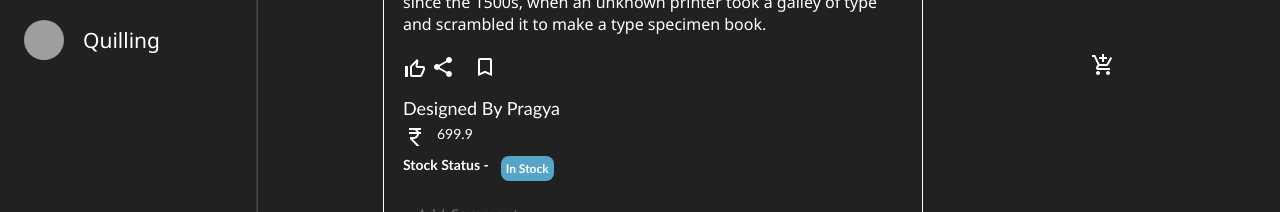
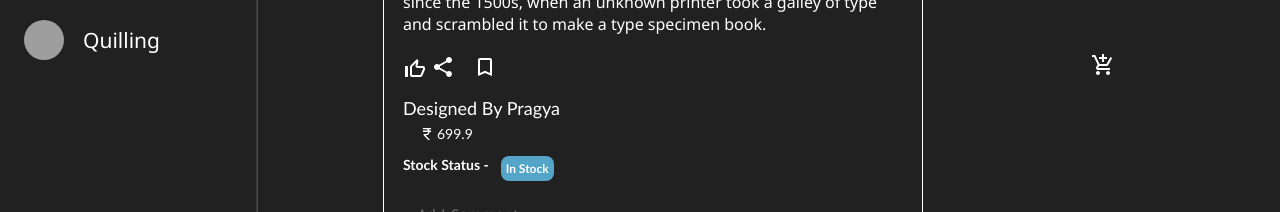
Before and after one commit to Pragyani/art-gallery, a React (Create React App) app: page / in a window 1280 px wide. Shown: the part 780-992 px from the top of the page. Built offline with nearby package versions, Linux system fonts and the light colour scheme; grey boxes are pictures that could not be loaded.

Commit message:
add : styling for price-tag-ruppee

```diff
--- a/src/ProductDetails/productDetail.css
+++ b/src/ProductDetails/productDetail.css
@@ -313,3 +313,12 @@ margin-left: 36pc;
 .info-data .input-span-tag:hover{
     border: 1px solid rgba(255, 255, 255, 0.387);
 }
+
+
+.price-tag-ruppee{
+    position: relative;
+    padding: 3.9px;
+    bottom: 3px;
+    left: 12px;
+    height: 20px;
+}
```
